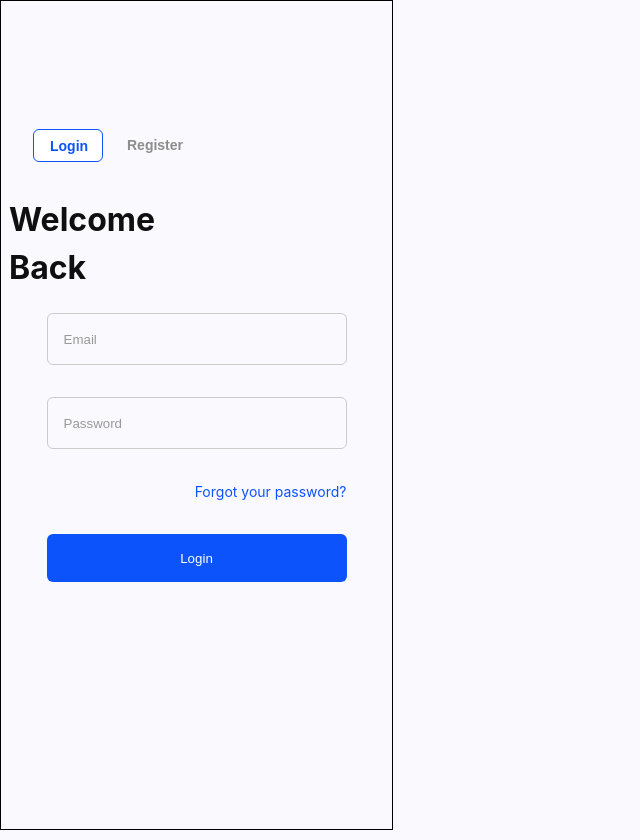
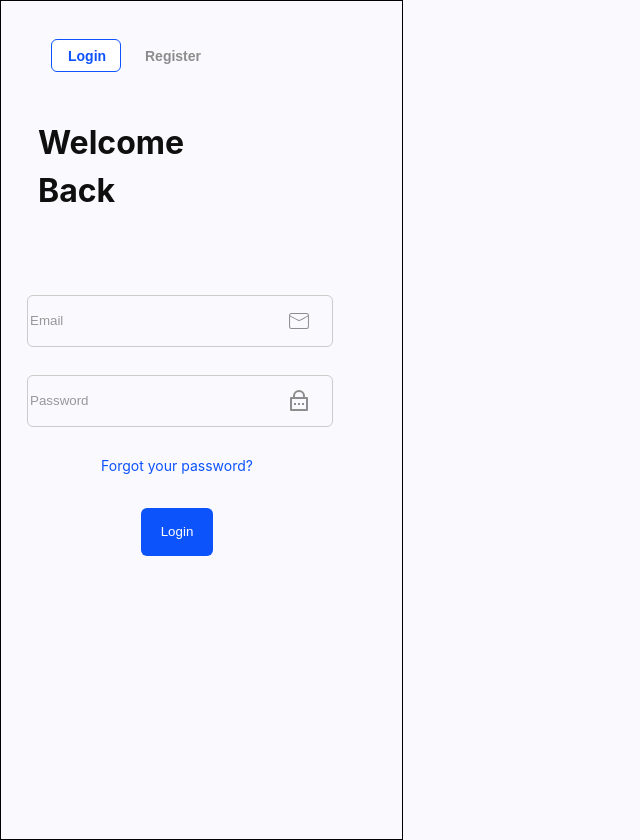
Before and after one commit to zaid-kh/Help-Doc, a React (Vite) app: page /auth/login in a window 1280 px wide. Shown: the whole page, without its empty margins (0-640 px from the left). Built offline with nearby package versions, Linux system fonts and the light colour scheme; no server answers.

Commit message:
final touch to registration & Login

```diff
--- a/src/components/Login/Login.jsx
+++ b/src/components/Login/Login.jsx
@@ -1,33 +1,36 @@
 import React, { useEffect, useState, useRef } from "react";
 import { useNavigate } from "react-router-dom";
 import { CiMail } from "react-icons/ci";
-
+import { RiLockPasswordLine } from "react-icons/ri";
 export default function Login() {
+    const [showPassword, setShowPassword] = useState(false);
     const url = "https://6566fd1464fcff8d730f82fe.mockapi.io/users";
     const [usersData, setUsersData] = useState([]);
     const email = useRef();
     const password = useRef();
     const navigate = useNavigate();
-  const [invalidInput, setInvalidInput] = useState(false);
+    const [invalidInput, setInvalidInput] = useState("");
     const handleSubmit = (e) => {
         e.preventDefault();
-    if (email.current && password.current) {
+        if (email.current.value && password.current.value) {
+            setInvalidInput("");
             const emailexist = usersData.find(
                 (user) => user.email === email.current.value
             );
-      const passwordexist = usersData.find(
-        (user) => user.password === password.current.value
-      );
-      console.log(emailexist, passwordexist);
-      if (emailexist && passwordexist) {
+            const passwordCorrect =
+                emailexist.password === password.current.value;
+            console.log(emailexist, passwordCorrect);
+            if (emailexist && passwordCorrect) {
+                console.log("emailexist && passwordCorrect");
                 // save id from emailexist object (retrieved user object) to session
                 sessionStorage.setItem("user", JSON.stringify(emailexist));
                 navigate("/dashboard");
-      } else {
-        console.log("invalid input", invalidInput);
-        setInvalidInput((prev) => !prev);
             }
+            // console.log("invalid input", invalidInput);
+            setInvalidInput("Incorrect Password");
+            return
         }
+        setInvalidInput("Incorrect Email or Password");
     };
     useEffect(() => {
         const fetchData = async () => {
@@ -44,12 +47,11 @@ export default function Login() {
 
     return (
         <div className="login-form-container">
-      <h1>
-        Welcome <br />
-        Back
-      </h1>
+            <h1>Welcome Back</h1>
 
             <form id="login-form" onSubmit={handleSubmit}>
+                <div className="input-container">
+                    <CiMail className="icon" />
                     <input
                         ref={email}
                         type="email"
@@ -57,18 +59,31 @@ export default function Login() {
                         id="email-input"
                         placeholder="Email"
                     />
+                </div>
+
+                <div className="input-container">
+                    <RiLockPasswordLine
+                        className="icon"
+                        onClick={() => setShowPassword((prev) => !prev)}
+                    />
                     <input
                         ref={password}
-          type="password"
+                        type={!showPassword ? "password" : "text"}
                         name="userpassword"
                         id="password-input"
                         placeholder="Password"
                     />
+                </div>
                 <a className="forgot-password" href="">
                     Forgot your password?
                 </a>
                 <input type="submit" value="Login" />
             </form>
+            {invalidInput ? (
+                <p className="error-msg">{invalidInput}</p>
+            ) : (
+                <p></p>
+            )}
         </div>
     );
 }
--- a/src/components/Login/LoginMain.css
+++ b/src/components/Login/LoginMain.css
@@ -2,18 +2,15 @@
     width: 375px;
     height: 812px;
     background-color: #f9f9fe;
-    position: relative;
     display: flex;
     flex-direction: column;
-    justify-content: center;
-    align-items: center;
-    padding: 8px;
+    padding: 13px;
     border: 1px solid black;
 }
 .top-buttons-container {
     width: 100%;
     height: 58px;
-
+    padding: 13px;
     position: relative;
 }
 .login-register-btn {
@@ -48,25 +45,40 @@
     background-color: #f9f9fe;
 }
 .login-form-container {
-    width: 100%;
+    width: 100% !important;
+    display: flex;
+    flex-direction: column;
+
 }
 #login-form {
     display: flex;
     flex-direction: column;
+    align-items: center;
     gap: 32px;
+    position: relative;
+    width: 100% !important;
+    margin: 0;
+    padding: 0 13px;
+
 }
-form input[type='email'],input[type='password'] {
+form input[type='email'],input[type='password'],input[type='text'] {
     height: 48px;
     color: black;
     background-color: #f9f9fe;
     border-radius: 6px;
     border: 1px solid #cdcaca;
-    padding-left: 16px;
+    width: 100% !important;
+
 }
 
 .login-form-container h1 {
+    position: relative;
+    margin-left: 24px;
     text-align: left;
     color: #0F0F0F;
+    width: 96px !important;
+    height: 154px !important;
+
 }
 form input[type="submit"] {
     height: 48px;
@@ -79,13 +91,20 @@ form input[type="submit"] {
 }
 
 .register-form-container {
-    width: 100%;
+    width: 100% !important;
+    display: flex;
+    flex-direction: column;
 }
 
 #register-form {
     display: flex;
     flex-direction: column;
+    align-items: center;
     gap: 32px;
+    position: relative;
+    width: 100% !important;
+    margin: 0;
+    padding: 0 13px;
 }
 .forgot-password{
     text-align: right;
@@ -95,8 +114,12 @@ form input[type="submit"] {
     text-decoration: none;
 }
 .register-form-container h1{
+    position: relative;
+    margin-left: 24px;
     text-align: left;
     color: #0F0F0F;
+    width: 96px !important;
+    height: 154px !important;
 }
 
 .invalidInput{
@@ -105,6 +128,21 @@ form input[type="submit"] {
 
 .error-msg{
     text-align: center;
-    width: 100%;
+    width: 100% !important;
     color: rgba(155,0, 0, 0.6);
 }
+
+.input-container{
+    width: 100% !important;
+    height: 48px;
+    position: relative;
+
+}
+.input-container .icon{
+    width: 24px ;
+    height: 24px;
+    position: absolute;
+    right: 16px;
+    top: 30%;
+    color: #8d8d8d;
+}
--- a/src/components/Login/Register.jsx
+++ b/src/components/Login/Register.jsx
@@ -1,6 +1,7 @@
 import React, { useState, useRef, useEffect } from "react";
 import { useNavigate } from "react-router-dom";
-
+import { CiMail } from "react-icons/ci";
+import { RiLockPasswordLine } from "react-icons/ri";
 function emailValidation(mailInput, setRegisterError) {
     const re = new RegExp(
         /^(([^<>()\[\]\\.,;:\s@"]+(\.[^<>()\[\]\\.,;:\s@"]+)*)|(".+"))@((\[[0-9]{1,3}\.[0-9]{1,3}\.[0-9]{1,3}\.[0-9]{1,3}\])|(([a-zA-Z\-0-9]+\.)+[a-zA-Z]{2,}))$/
@@ -50,6 +51,7 @@ function passwordConfirmation(mainPass, confirmPass, setRegisterError) {
 }
 
 export default function Register() {
+    const [showPassword, setShowPassword] = useState(false);
     const url = "https://6566fd1464fcff8d730f82fe.mockapi.io/users";
     const [usersData, setUsersData] = useState([]);
     const [newUser, setNewUser] = useState({
@@ -119,6 +121,7 @@ export default function Register() {
                 emailInput.current.value = "";
                 passwordInput.current.value = "";
                 confirmPasswordInput.current.value = "";
+                sessionStorage.setItem("user", JSON.stringify(result));
                 navigate("/dashboard");
             } catch (error) {
                 console.log("Error", error);
@@ -149,11 +152,10 @@ export default function Register() {
 
     return (
         <div className="register-form-container">
-            <h1>
-                Create <br />
-                Account
-            </h1>
+            <h1>Create Account</h1>
             <form id="register-form" onSubmit={handleRegisterSubmit}>
+                <div className="input-container">
+                    <CiMail className="icon" />
                     <input
                         ref={emailInput}
                         type="email"
@@ -161,20 +163,35 @@ export default function Register() {
                         id="email-input"
                         placeholder="Email"
                     />
+                </div>
+                <div className="input-container">
+                    <RiLockPasswordLine
+                        className="icon"
+                        onClick={() => setShowPassword((prev) => !prev)}
+                    />
+
                     <input
                         ref={passwordInput}
-                    type="password"
+                        type={!showPassword ? "password" : "text"}
                         name="userpassword"
                         id="password-input"
                         placeholder="Password"
                     />
+                </div>
+                <div className="input-container">
+                    <RiLockPasswordLine
+                        className="icon"
+                        onClick={() => setShowPassword((prev) => !prev)}
+                    />
+
                     <input
                         ref={confirmPasswordInput}
-                    type="password"
+                        type={!showPassword ? "password" : "text"}
                         name="confirmuserpassword"
                         id="confirm-password-input"
                         placeholder="Confirm Password"
                     />
+                </div>
                 <input type="submit" value="Register" />
             </form>
             {registerError ? (
```
Lines whose indentation alone changed are shown as unchanged.
